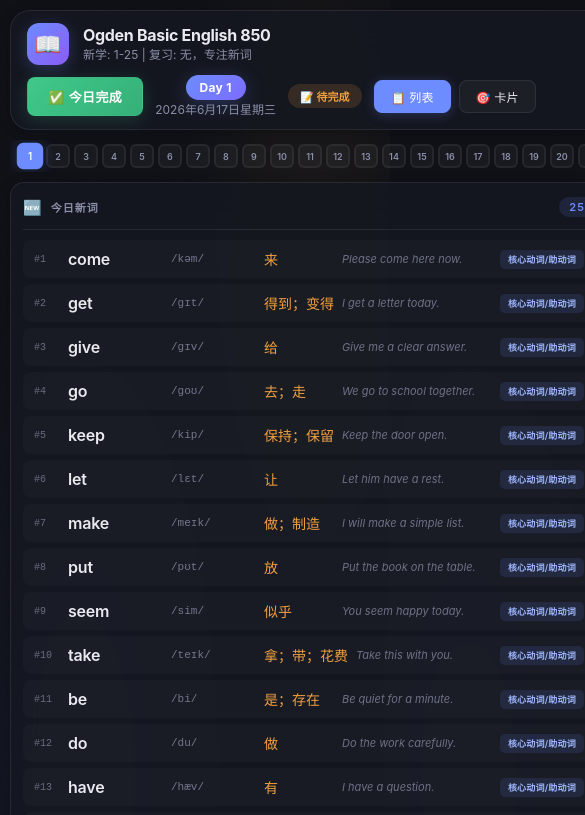
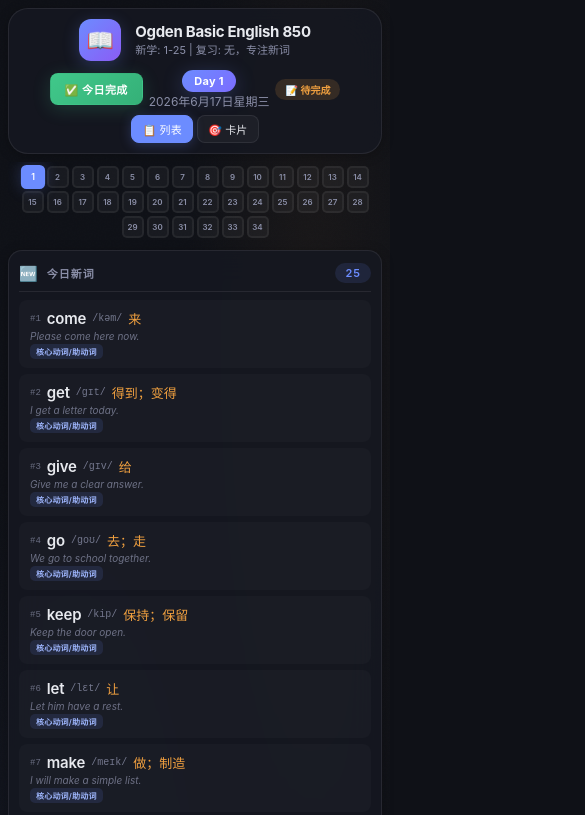
Before and after one commit to Distorzing/ogden-850, a plain HTML site: page desktop_words.html in a window 390 px wide. Shown: the top 815 px of the page, 585 px wide, since content can reach past the window. Drawn offline with Linux system fonts and the light colour scheme.

Commit message:
优化手机端 UI：铺满屏幕不溢出，词卡改为自适应布局

```diff
--- a/desktop_words.html
+++ b/desktop_words.html
@@ -609,44 +609,74 @@
 
   /* ── Responsive: Tablet ── */
   @media (max-width: 900px) {
-    body { padding: 16px; }
-    .container { grid-template-columns: 1fr; gap: 12px; height: auto; }
-    .header { flex-wrap: wrap; gap: 10px; }
-    .day-strip { justify-content: flex-start; }
-    .carousel-word .eng { font-size: 48px; }
-    .carousel-word .chn { font-size: 24px; }
+    body { padding: 14px; overflow-x: hidden; }
+    .container { grid-template-columns: 1fr; gap: 12px; height: auto; max-width: 100%; }
+    .header { flex-wrap: wrap; gap: 8px; }
+    .header-right { flex-wrap: wrap; gap: 8px; justify-content: center; }
+    .day-strip { justify-content: flex-start; flex-wrap: wrap; }
+    .carousel-container { padding: 32px 16px; min-height: auto; }
+    .carousel-word .eng { font-size: 42px; }
+    .carousel-word .chn { font-size: 22px; }
+    .progress-bar { padding: 8px 14px; }
+    /* Word cards: switch to compact two-line layout */
+    .word-card { flex-wrap: wrap; gap: 4px 8px; padding: 10px 12px; }
+    .word-english { min-width: auto; }
+    .word-phonetic { min-width: auto; }
+    .word-chinese { min-width: auto; }
+    .word-example { flex-basis: 100%; white-space: normal; overflow: visible; text-overflow: unset; }
   }
 
   /* ── Responsive: Mobile ── */
   @media (max-width: 480px) {
-    body { padding: 10px; }
-    .container { gap: 10px; }
-    .header { padding: 12px 16px; }
-    .header-left h1 { font-size: 16px; }
-    .day-badge { font-size: 12px; padding: 5px 14px; }
-    .panel { padding: 14px 12px; border-radius: var(--radius-md); }
-    .panel-title { font-size: 11px; margin-bottom: 10px; }
-    .word-card { padding: 8px 10px; gap: 8px; font-size: 13px; }
-    .word-card .eng { font-size: 15px; }
-    .word-card .pron { font-size: 11px; }
-    .word-card .chn { font-size: 13px; }
-    .word-card .example { font-size: 11px; }
-    .carousel-word { padding: 24px 18px; }
-    .carousel-word .eng { font-size: 36px; }
-    .carousel-word .pron { font-size: 16px; }
-    .carousel-word .chn { font-size: 20px; }
-    .carousel-word .example { font-size: 13px; }
-    .carousel-controls { gap: 8px; }
-    .carousel-controls button { width: 40px; height: 40px; font-size: 16px; }
-    .mode-toggle button { padding: 6px 12px; font-size: 11px; }
-    .day-dot { width: 24px; height: 24px; font-size: 9px; border-radius: 6px; }
+    body { padding: 8px; overflow-x: hidden; }
+    .container { gap: 8px; max-width: 100%; }
+    .header { padding: 10px 12px; flex-direction: column; align-items: stretch; }
+    .header-left { justify-content: center; }
+    .header-left h1 { font-size: 15px; }
+    .header-left .subtitle { font-size: 11px; }
+    .header-right { flex-wrap: wrap; gap: 6px; justify-content: center; }
+    .header-right .day-badge { font-size: 11px; padding: 4px 12px; }
+    .header-right .status-badge { font-size: 10px; padding: 3px 10px; }
+    .header-right .btn { font-size: 11px; padding: 5px 10px; }
+    .header-right .btn.complete-btn { font-size: 11px; padding: 7px 14px; }
+    .header .btn-group { gap: 4px; }
+    .day-strip { gap: 3px; justify-content: center; flex-wrap: wrap; }
+    .day-dot { width: 22px; height: 22px; font-size: 8px; border-radius: 5px; }
+    .progress-bar { padding: 8px 10px; gap: 8px; }
+    .progress-bar .label { font-size: 10px; }
+    .progress-bar .text { font-size: 10px; }
+    .panel { padding: 12px 10px; border-radius: var(--radius-md); }
+    .panel-title { font-size: 11px; margin-bottom: 8px; padding-bottom: 8px; }
+    /* Word cards: stacked layout, no forced widths */
+    .word-card { flex-wrap: wrap; gap: 2px 6px; padding: 8px 10px; }
+    .word-num { min-width: auto; font-size: 9px; }
+    .word-english { min-width: auto; font-size: 15px; flex-basis: auto; }
+    .word-phonetic { min-width: auto; font-size: 10px; }
+    .word-chinese { min-width: auto; font-size: 13px; }
+    .word-example { flex-basis: 100%; font-size: 10px; white-space: normal !important; overflow: visible !important; text-overflow: unset !important; max-width: 100%; }
+    .word-tag { font-size: 8px; padding: 2px 6px; }
+    /* Carousel */
+    .carousel-container { padding: 24px 10px; min-height: auto; gap: 16px; border-radius: var(--radius-md); }
+    .carousel-word { padding: 16px 8px; }
+    .carousel-word .eng { font-size: 34px; }
+    .carousel-word .phon { font-size: 14px; margin-top: 6px; }
+    .carousel-word .chn { font-size: 18px; margin-top: 6px; }
+    .carousel-word .ex { font-size: 12px; margin-top: 8px; max-width: 100%; }
+    .carousel-word .cat { font-size: 10px; margin-top: 10px; padding: 3px 10px; }
+    .carousel-word .idx { font-size: 11px; margin-top: 8px; }
+    .carousel-container .btn { font-size: 11px; padding: 6px 10px; }
+    .carousel-container > div[style] { flex-wrap: wrap; justify-content: center; gap: 8px !important; }
+    /* Controls */
+    .carousel-controls { gap: 8px; flex-wrap: wrap; justify-content: center; }
+    .mode-toggle button { padding: 5px 10px; font-size: 10px; }
   }
 
   /* ── Touch-friendly ── */
   @media (hover: none) and (pointer: coarse) {
     .word-card { padding: 10px 12px; }
-    .day-dot { min-width: 28px; min-height: 28px; }
+    .day-dot { min-width: 26px; min-height: 26px; }
     .carousel-controls button { min-width: 44px; min-height: 44px; }
+    .btn { min-height: 36px; }
   }
 </style>
 
```
